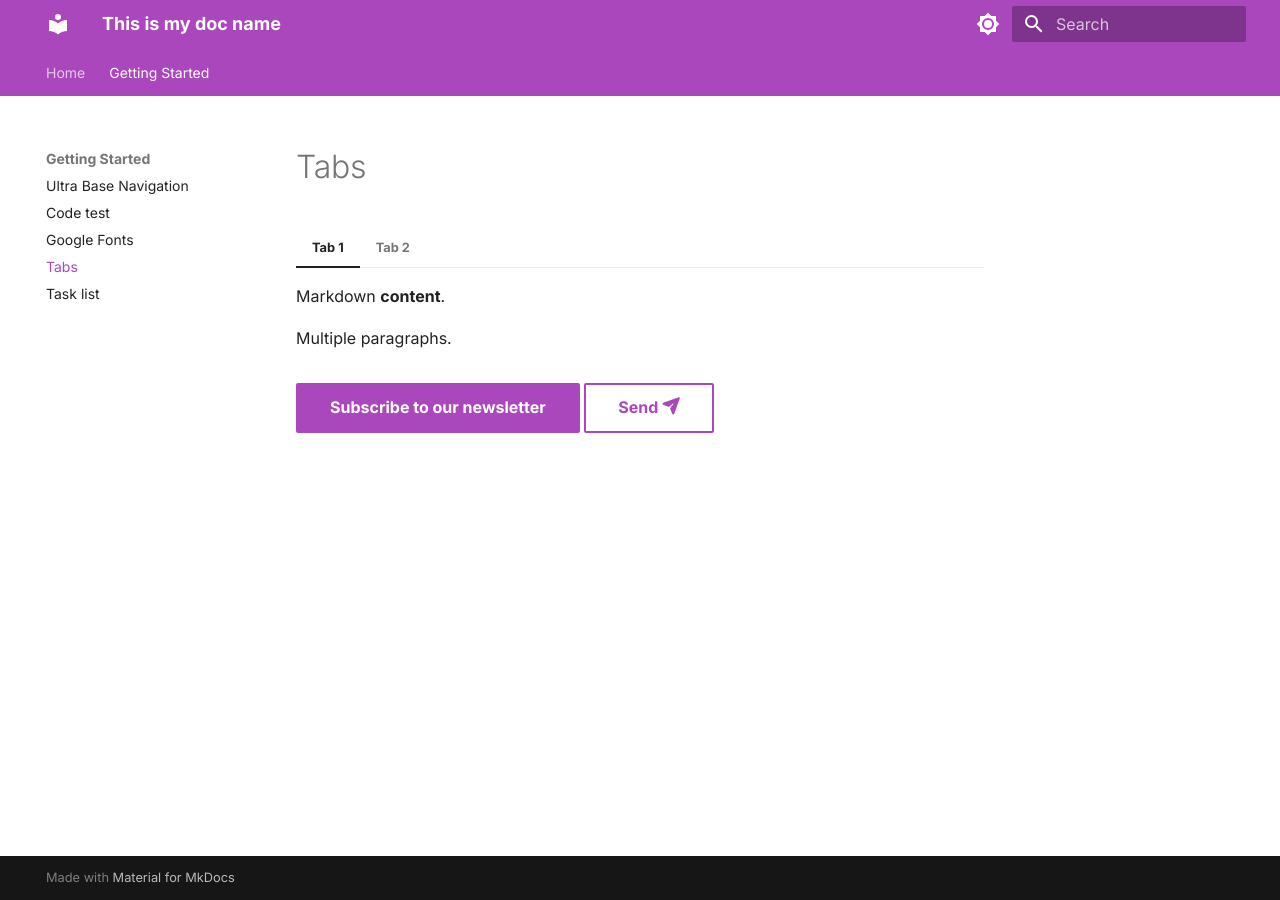
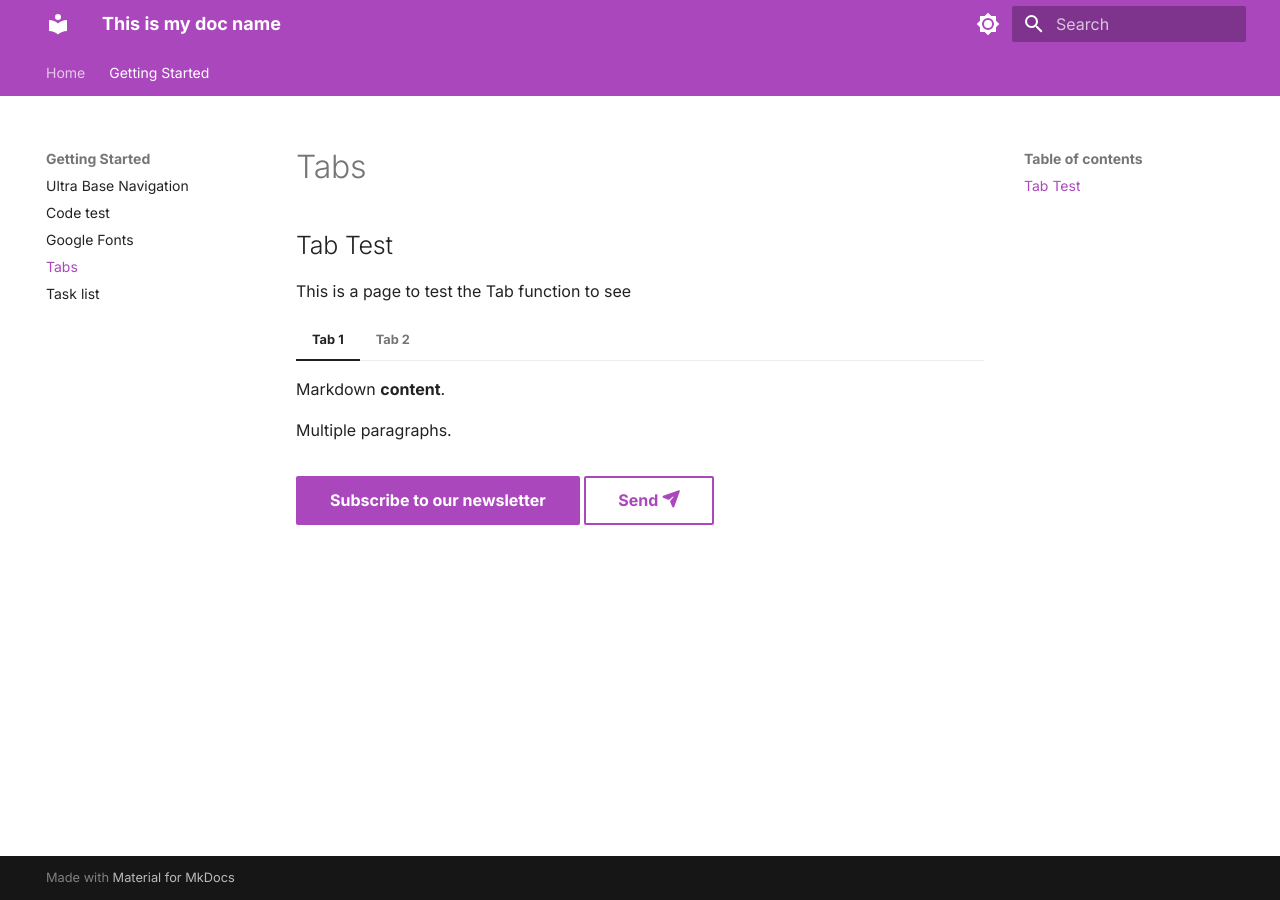
Before and after one commit to dandange8005/mkdocs-site, an MkDocs documentation site: the page built from docs/Getting Started/tabs.md, in a window 1280 px wide. Built offline with MkDocs 1.6.1 and Material for MkDocs 9.7.7, drawn with Linux system fonts in a browser that asks for light colours.

Commit message:
Adding a line of text in tabs page

```diff
--- a/docs/Getting Started/tabs.md
+++ b/docs/Getting Started/tabs.md
@@ -1,3 +1,8 @@
+## Tab Test
+
+This is a page to test the Tab function to see
+
+
 === "Tab 1"
     Markdown **content**.
 
```
